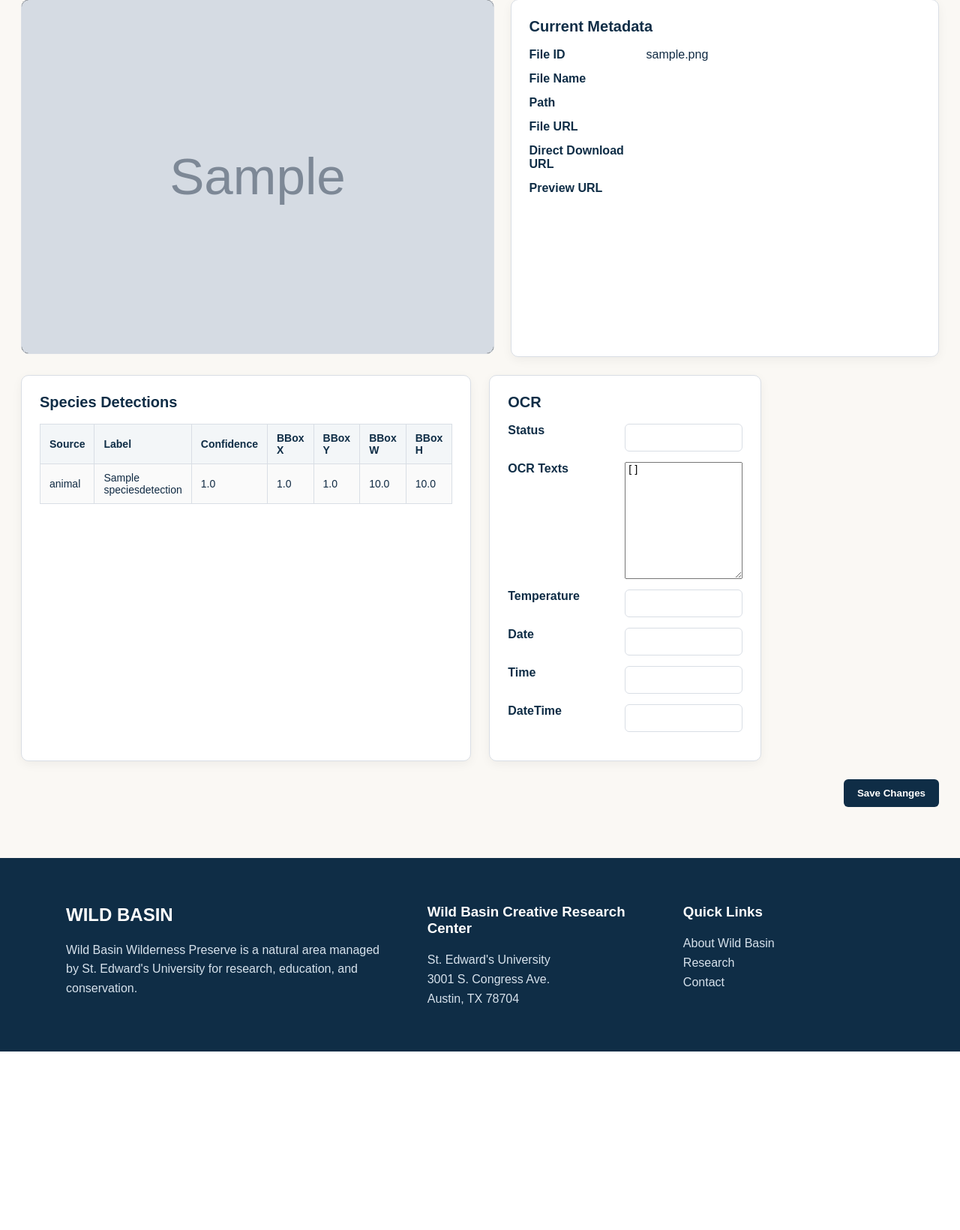
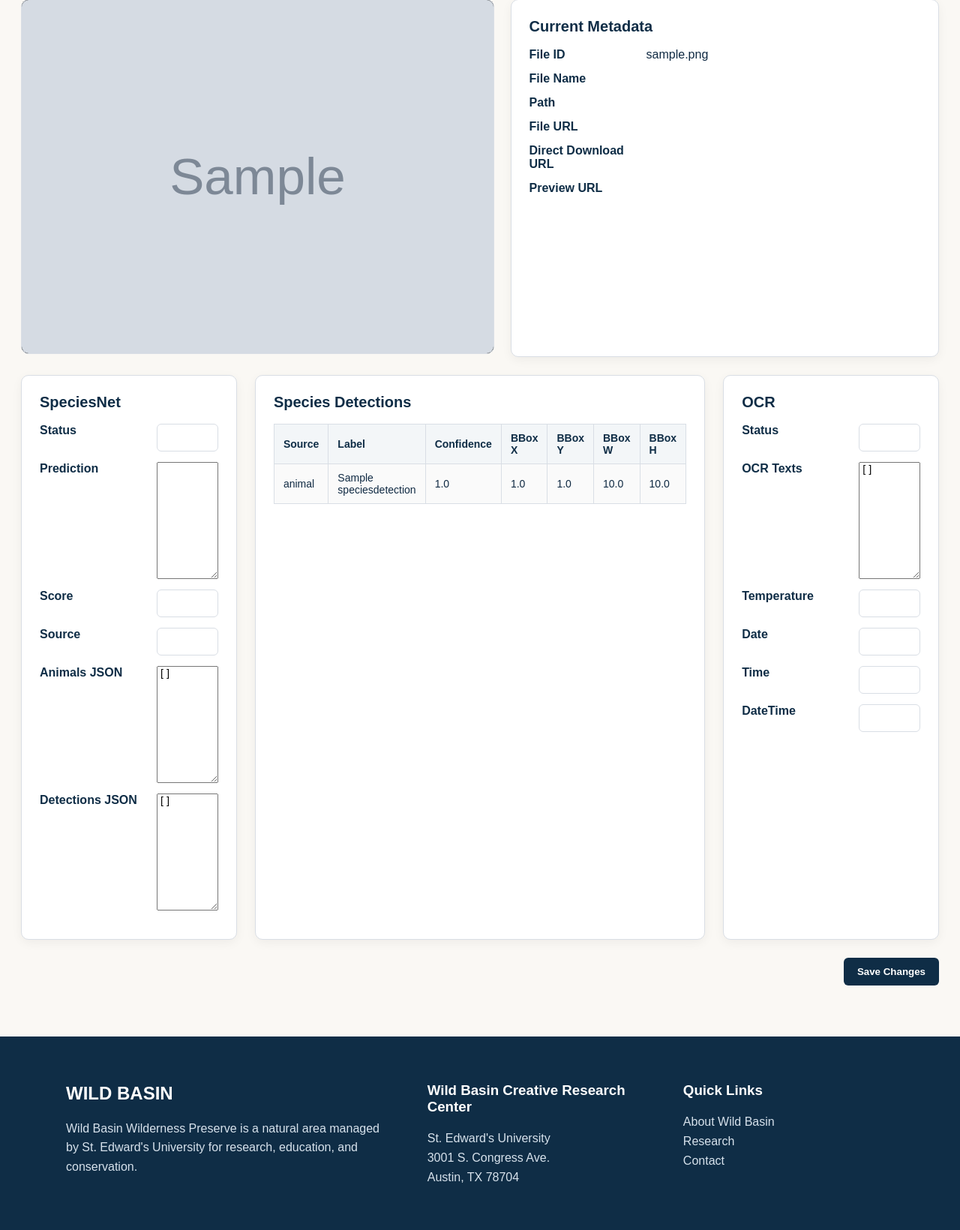
Before and after one commit to RyanEAA/django-wild-basin-app, a Django app: a page that uses wildlife_viewer/images/templates/images/image_detail.html in a window 1280 px wide. Shown: the part 222-1862 px from the top of the page at 75% size. Before the commit the page ends 1624 px from the top, so only its background shows below. Run offline with Django 4.2, Linux system fonts and the light colour scheme; a user stored in the database is signed in; data comes from the database, SQL or seed files in the repository; tables that the repository leaves empty hold one stand-in row (values such as "Sample post"); grey boxes marked "Sample" are stand-in pictures.

```diff
--- a/wildlife_viewer/images/models.py
+++ b/wildlife_viewer/images/models.py
@@ -129,16 +129,3 @@ class AppSettings(models.Model):
 
     def __str__(self):
         return "Application Settings"
-
-class SpeciesLabel(models.Model):
-    name = models.CharField(max_length=255, unique=True)
-    is_human = models.BooleanField(default=False, db_index=True)
-    count = models.IntegerField(default=0)
-
-    created_at = models.DateTimeField(auto_now_add=True)
-
-    class Meta:
-        ordering = ["name"]
-
-    def __str__(self):
-        return self.name
--- a/wildlife_viewer/images/templates/images/image_detail.html
+++ b/wildlife_viewer/images/templates/images/image_detail.html
@@ -88,6 +88,65 @@
     </div>
 
     <div class="detail-grid">
+        <section class="card detail-card">
+            <h2>SpeciesNet</h2>
+
+            {% if species_result %}
+                {% if can_edit %}
+                    <div class="meta-row">
+                        <strong>Status</strong>
+                        {{ species_form.status }}
+                    </div>
+
+                    <div class="meta-row">
+                        <strong>Prediction</strong>
+                        {{ species_form.prediction }}
+                    </div>
+
+                    <div class="meta-row">
+                        <strong>Score</strong>
+                        {{ species_form.prediction_score }}
+                    </div>
+
+                    <div class="meta-row">
+                        <strong>Source</strong>
+                        {{ species_form.prediction_source }}
+                    </div>
+
+                    <div class="meta-row">
+                        <strong>Animals JSON</strong>
+                        {{ species_form.animals }}
+                    </div>
+
+                    <div class="meta-row">
+                        <strong>Detections JSON</strong>
+                        {{ species_form.detections }}
+                    </div>
+                {% else %}
+                    <div class="meta-row">
+                        <strong>Status</strong>
+                        <span>{{ species_result.status }}</span>
+                    </div>
+
+                    <div class="meta-row">
+                        <strong>Prediction</strong>
+                        <span>{{ species_result.prediction }}</span>
+                    </div>
+
+                    <div class="meta-row">
+                        <strong>Score</strong>
+                        <span>{{ species_result.prediction_score }}</span>
+                    </div>
+
+                    <div class="meta-row">
+                        <strong>Source</strong>
+                        <span>{{ species_result.prediction_source }}</span>
+                    </div>
+                {% endif %}
+            {% else %}
+                <p>No SpeciesNet result.</p>
+            {% endif %}
+        </section>
 
         <section class="card detail-card wide">
             <h2>Species Detections</h2>
--- a/wildlife_viewer/images/views.py
+++ b/wildlife_viewer/images/views.py
@@ -27,17 +27,13 @@ from .models import (
     OCRResult,
     ImportJob,
     SpeciesDetection,
-    SpeciesLabel
-)
+    )
 
 from .services.box_cache import (
     ensure_cached_image, check_box_token_status
 )
 
 from .services.importers import (
-    clean_species_label,
-    is_human_label,
-    update_species_labels,
     import_box_images,
     import_speciesnet_results,
     import_ocr_results,
```
Also changed, not shown: wildlife_viewer/images/admin.py (+1 -7 lines), wildlife_viewer/images/services/importers.py (+1 -29 lines), wildlife_viewer/images/migrations/0012_delete_specieslabel.py (added).
